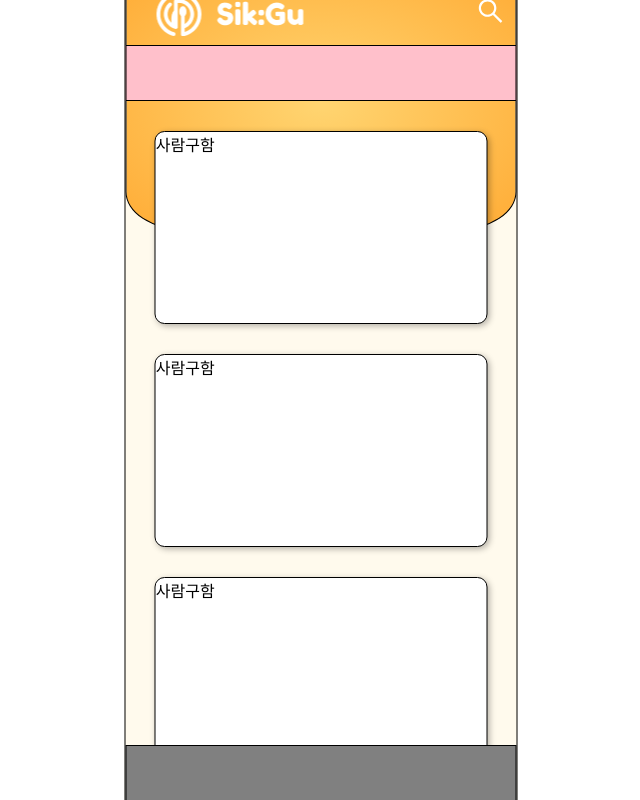
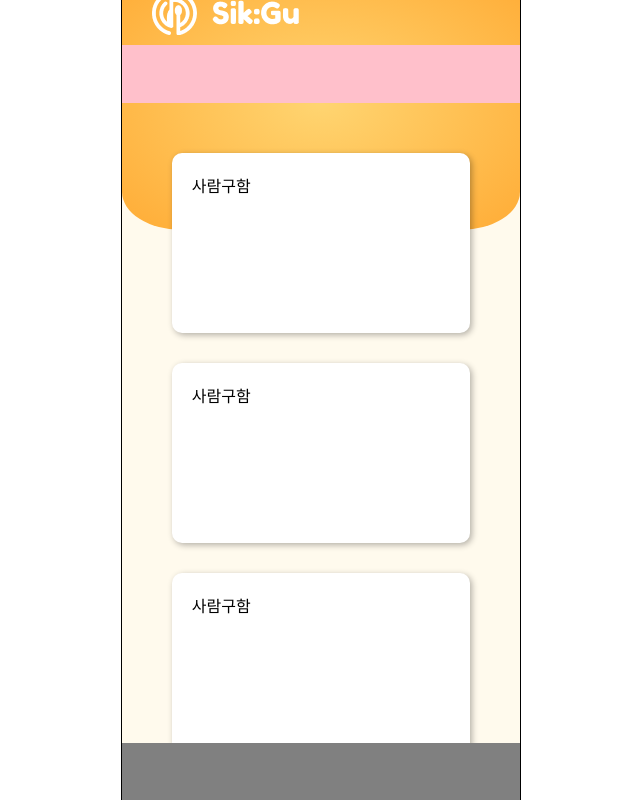
Before and after one commit to codestates-seb/seb43_main_002, a React (Create React App) app in the folder client/: page / in a window 1280 px wide. Both pictures are taken after a click on the button "Login". Shown: the top 800 px of the page, without its empty margins (319-959 px from the left). Built offline with nearby package versions, Linux system fonts and the light colour scheme.

Commit message:
fix : 글로벌 설정 수정

```diff
--- a/client/src/home/Board.js
+++ b/client/src/home/Board.js
@@ -4,7 +4,7 @@ const BoardWrap = styled.article`
   margin-top: 30px;
   width: 100%;
   height: 30%;
-  border: 1px solid black;
+  /* border: 1px solid black; */
   border-radius: 10px;
   background-color: white;
   z-index: 0;
--- a/client/src/home/HomeStyle.js
+++ b/client/src/home/HomeStyle.js
@@ -1,6 +1,7 @@
 import styled from 'styled-components';
 
 export const MainWrap = styled.div`
+  padding: 0px;
   height: 100%;
   width: 100%;
   display: flex;
@@ -10,10 +11,11 @@ export const MainWrap = styled.div`
 `;
 
 export const HeaderBackWrap = styled.div`
+  padding: 0px;
   display: flex;
   height: 30%;
   width: 100%;
-  border: 1px solid black;
+  /* border: 1px solid black; */
   border-bottom-left-radius: 15%;
   border-bottom-right-radius: 15%;
   position: absolute;
@@ -21,6 +23,7 @@ export const HeaderBackWrap = styled.div`
 `;
 
 export const HeaderWrap = styled.header`
+  padding: 0px;
   height: 30%;
   width: 100%;
   display: flex;
@@ -35,6 +38,7 @@ export const LogoWrap = styled.img`
 // export const
 
 export const SearchWrap = styled.div`
+  padding: 0px;
   margin-right: 10px;
   margin-top: 20px;
   height: 30%;
@@ -49,7 +53,7 @@ export const DayWrap = styled.div`
   margin-top: 70px;
   height: 7%;
   width: 100%;
-  border: 1px solid black;
+  /* border: 1px solid black; */
   z-index: 1;
   background-color: pink;
 `;
@@ -67,6 +71,6 @@ export const FooterWrap = styled.footer`
   width: 100%;
   z-index: 2;
   position: relative;
-  border: 1px solid black;
+  /* border: 1px solid black; */
   background-color: grey;
 `;
--- a/client/src/style/GlobalStyle.js
+++ b/client/src/style/GlobalStyle.js
@@ -3,13 +3,16 @@ import styled, { createGlobalStyle } from 'styled-components';
 export const GlobalStyle = createGlobalStyle`
    * {
     margin: 0;
-    padding: 0;
     box-sizing: border-box;
+    font-size: 12pt;
+    padding: 20px;
   }
+
 `;
 
 export const GlobalWrap = styled.form`
-  width: 393px;
+  width: 400px;
+  padding: 0px;
   height: 852px;
   border: 1px solid black;
   position: absolute;
```
